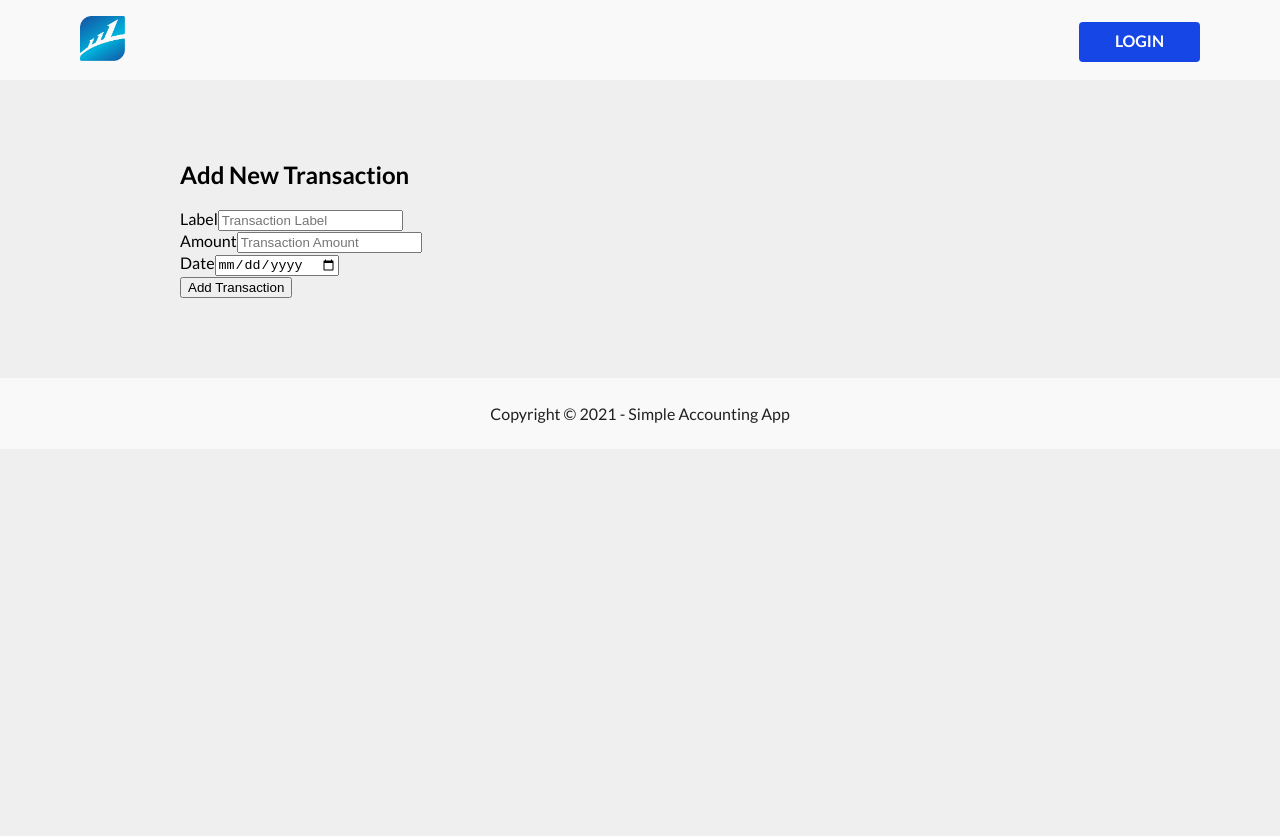
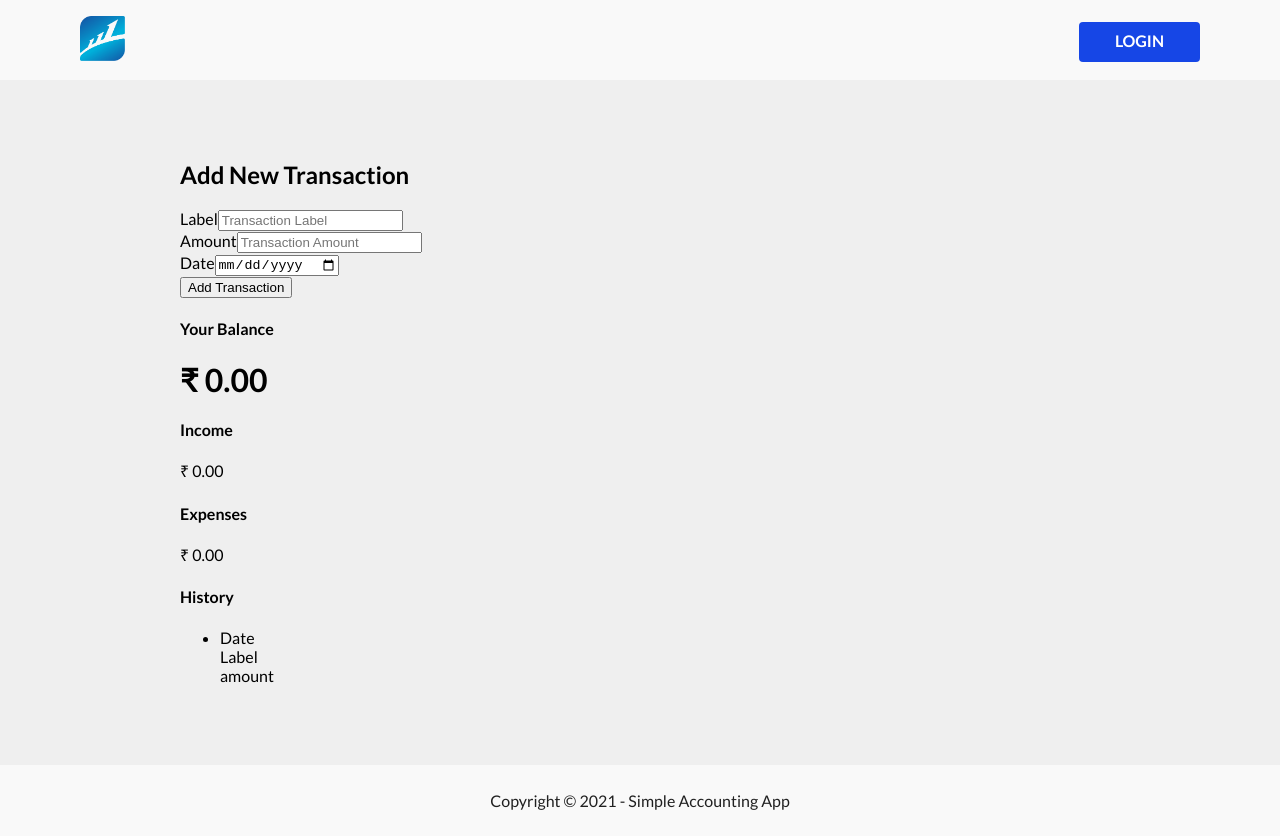
Before and after one commit to arravind-r/Simple-React-Accounting-App, a React (Create React App) app: page / in a window 1280 px wide. Before the commit the page ends 800 px from the top, so only its background shows below. Built offline with nearby package versions, Linux system fonts and the light colour scheme.

Commit message:
Added Structure Layout - 2

```diff
--- a/public/index.html
+++ b/public/index.html
@@ -2,7 +2,7 @@
 <html lang="en">
   <head>
     <meta charset="utf-8" />
-    <link rel="icon" href="%PUBLIC_URL%/favicon.ico" />
+    <link rel="icon" href="%PUBLIC_URL%/symbol.png" />
     <meta name="viewport" content="width=device-width, initial-scale=1" />
     <meta name="theme-color" content="#000000" />
     <meta name="description" content="Simple Accounting App using React" />
--- a/src/components/Balance.js
+++ b/src/components/Balance.js
@@ -1,5 +1,10 @@
 import React from "react";
 
 export const Balance = () => {
-  return <div></div>;
+  return (
+    <div>
+      <h4>Your Balance</h4>
+      <h1>₹ 0.00</h1>
+    </div>
+  );
 };
--- a/src/components/IncomeExpense.js
+++ b/src/components/IncomeExpense.js
@@ -1,5 +1,16 @@
 import React from "react";
 
 export const IncomeExpense = () => {
-  return <div></div>;
+  return (
+    <div>
+      <div>
+        <h4>Income</h4>
+        <p>₹ 0.00</p>
+      </div>
+      <div>
+        <h4>Expenses</h4>
+        <p>₹ 0.00</p>
+      </div>
+    </div>
+  );
 };
--- /dev/null
+++ b/src/components/SingleTransaction.js
@@ -0,0 +1,13 @@
+import React from "react";
+
+export const SingleTransaction = () => {
+  return (
+    <div>
+      <li>
+        <div>Date</div>
+        <div>Label</div>
+        <div>amount</div>
+      </li>
+    </div>
+  );
+};
--- a/src/components/TransactionsHistory.js
+++ b/src/components/TransactionsHistory.js
@@ -1,5 +1,14 @@
 import React from "react";
 
+import { SingleTransaction } from "./SingleTransaction";
+
 export const TransactionsHistory = () => {
-  return <div></div>;
+  return (
+    <div>
+      <h4>History</h4>
+      <ul>
+        <SingleTransaction />
+      </ul>
+    </div>
+  );
 };
```
Also changed, not shown: public/manifest.json, public/symbol.png (added), 1 other file (tests, documents, lock files or other folders).
